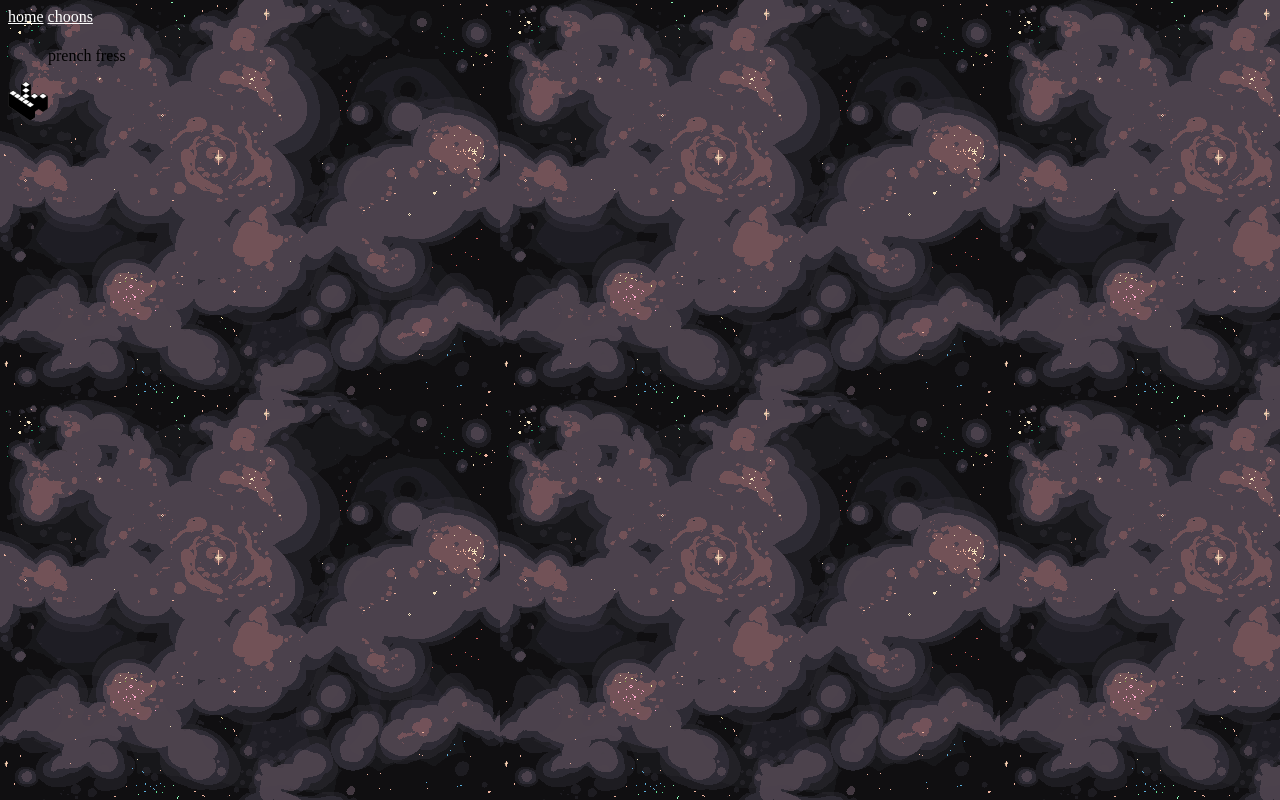
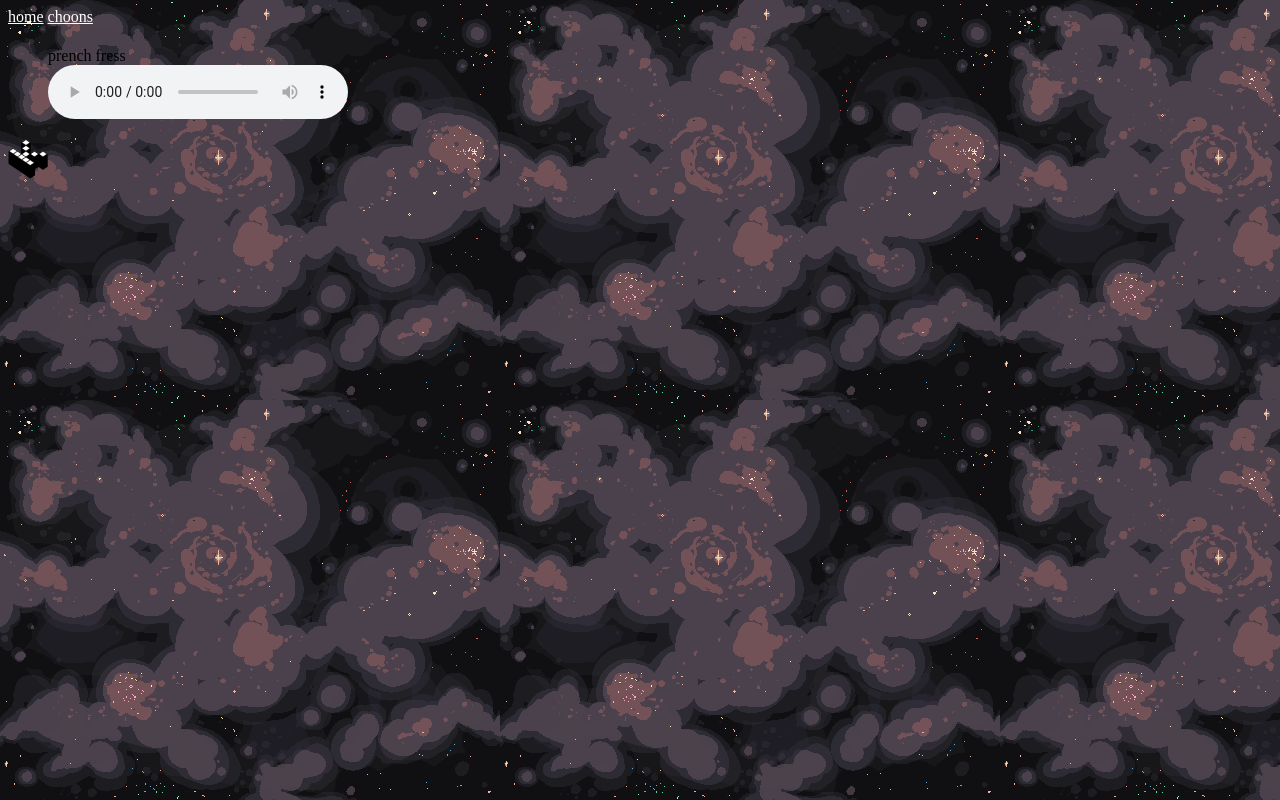
Before and after one commit to qvinnn/qvin.xyz, a plain HTML site: page choons.html in a window 1280 px wide. Drawn offline with Linux system fonts and the light colour scheme.

Commit message:
added tracks and page for tracks

```diff
--- a/choons.html
+++ b/choons.html
@@ -17,7 +17,7 @@
 	<div>
 	  <figure>
 		<figcaption>prench fress</figcaption>
-		<audio>./res/</audio>
+		<audio controls src="./res/choons/prench_fress-001.mp3"</audio>
 	  </figure>
 	</div>
   </body>
```
